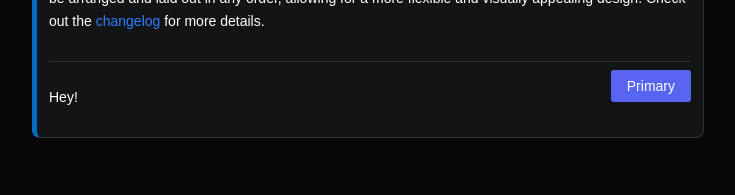
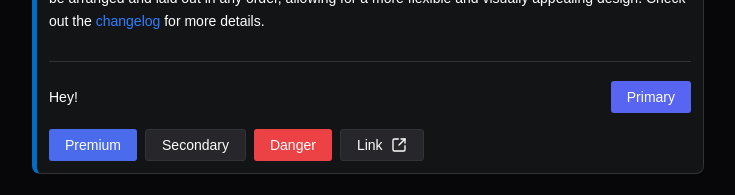
Before and after one commit to dreadfulstep/discord-builder, a Next.js app: page /test in a window 1280 px wide. Shown: the part 845-1040 px from the top of the page, without its empty margins (48-783 px from the left). Before the commit the page ends 1007 px from the top, so only its background shows below. Built offline with nearby package versions, Linux system fonts and the light colour scheme.

Commit message:
Updated button and added action row

```diff
--- a/src/app/globals.css
+++ b/src/app/globals.css
@@ -51,11 +51,12 @@ body {
 }
 
 .discord-button.secondary {
-  background-color: #4F545C;
+  background-color: #27272B;
+  border: 2px solid var(--color-border);
   color: white;
 }
 .discord-button.secondary:hover {
-  background-color: #686D73;
+  background-color: #313136;
 }
 
 .discord-button.success {
@@ -84,11 +85,11 @@ body {
 }
 
 .discord-button.premium {
-  background-color: #EB459E;
+  background-color: #4A6BEB;
   color: white;
 }
 .discord-button.premium:hover {
-  background-color: #C33884;
+  background-color: #3650b6;
 }
 
 .discord-button.disabled {
--- a/src/app/test/page.tsx
+++ b/src/app/test/page.tsx
@@ -1,3 +1,4 @@
+import ActionRow from "@/components/default/ActionRow";
 import Button from "@/components/default/Button";
 import Message from "@/components/Message";
 import Container from "@/components/v2/Container";
@@ -34,6 +35,12 @@ export default function Test() {
             <Text>Hey!</Text>
             <Button style={1} label="Primary" custom_id="primary_button" />
           </Section>
+          <ActionRow>
+            <Button style={6} label="Premium" custom_id="primary_button" />
+            <Button style={2} label="Secondary" custom_id="primary_button" />
+            <Button style={4} label="Danger" custom_id="primary_button" />
+            <Button style={5} label="Link" url="https://example.com" custom_id="primary_button" />
+          </ActionRow>
         </Container>
       </Message>
     </div>
--- /dev/null
+++ b/src/components/default/ActionRow.tsx
@@ -0,0 +1,47 @@
+import React, { ReactNode, isValidElement } from "react";
+
+interface ActionRowProps {
+  children: ReactNode;
+}
+
+const ActionRow = ({ children }: ActionRowProps) => {
+  const childArray = React.Children.toArray(children).filter(isValidElement);
+  const childCount = childArray.length;
+  const hasSelectMenu = childArray.some(
+    child => child.type === 'select'
+  );
+
+  if (hasSelectMenu && childCount > 1) {
+    console.warn('ActionRow can only contain 1 select menu component');
+    return null;
+  }
+
+  if (!hasSelectMenu && childCount > 5) {
+    console.warn('ActionRow can contain maximum 5 interactive components');
+    return null;
+  }
+
+  return (
+    <div className="flex flex-wrap gap-2">
+      {React.Children.map(children, (child, index) => {
+        if (!isValidElement(child)) return null;
+
+        if (child.type === 'button') {
+          return React.cloneElement(child, {
+            key: index
+          });
+        }
+
+        if (child.type === 'select') {
+          return React.cloneElement(child, {
+            key: index
+          });
+        }
+
+        return React.cloneElement(child, { key: index });
+      })}
+    </div>
+  );
+};
+
+export default ActionRow;
--- a/src/components/default/Button.tsx
+++ b/src/components/default/Button.tsx
@@ -1,5 +1,6 @@
 "use client"
 
+import { ArrowUpRightFromSquare } from 'lucide-react';
 import React from 'react';
 
 type ButtonProps = {
@@ -13,57 +14,55 @@ type ButtonProps = {
 };
 
 const Button = ({ style, label, emoji, custom_id, sku_id, url, disabled = false }: ButtonProps) => {
-  const getStyleClass = () => {
+  const baseClasses = "inline-flex items-center justify-center min-w-[60px] min-h-[32px] px-4 py-[2px] rounded-[3px] text-sm font-medium leading-4 cursor-pointer transition-colors duration-150 focus:outline-none";
+
+  const getStyleClasses = () => {
     switch (style) {
-      case 1: return 'discord-button primary';
-      case 2: return 'discord-button secondary';     // Secondary - gray
-      case 3: return 'discord-button success';       // Success - green
-      case 4: return 'discord-button danger';        // Danger - red
-      case 5: return 'discord-button link';          // Link - gray with link styling
-      case 6: return 'discord-button premium';       // Premium - purple/special
-      default: return 'discord-button secondary';    // Default fallback
+      case 1: // Primary
+        return 'bg-[#5865F2] text-white hover:bg-[#4752C4]';
+      case 2: // Secondary
+        return 'bg-[#27272B] border border-border text-white hover:bg-[#313136]';
+      case 3: // Success
+        return 'bg-[#3BA55D] text-white hover:bg-[#2D8048]';
+      case 4: // Danger
+        return 'bg-[#ED4245] text-white hover:bg-[#C03537]';
+      case 5: // Link
+        return 'bg-[#27272B] border border-border text-white hover:bg-[#313136]';
+      case 6: // Premium
+        return 'bg-[#4A6BEB] text-white hover:bg-[#3650b6]';
+      default:
+        return 'bg-[#27272B] border border-border text-white hover:bg-[#313136]';
     }
   };
 
-  const getButtonAttributes = () => {
-    // For link buttons (style 5)
-    if (style === 5 && url) {
-      return {
-        as: 'a',
-        href: url,
-        target: '_blank',
-        rel: 'noopener noreferrer'
-      };
-    }
+  const disabledClasses = 'opacity-50 cursor-not-allowed hover:bg-inherit';
 
-    // For other button types
-    return {
-      type: 'button',
-      'data-custom-id': custom_id,
-      ...(style === 6 && sku_id ? { 'data-sku-id': sku_id } : {})
-    };
-  };
+  const buttonContent = (
+    <>
+      {emoji && <span className="mr-2">{emoji}</span>}
+      {label && <span>{label}</span>}
+    </>
+  );
 
   return style === 5 && url ? (
     <a
-      className={`${getStyleClass()} ${disabled ? 'disabled' : ''}`}
+      className={`${baseClasses} ${getStyleClasses()} ${disabled ? disabledClasses : ''} gap-2`}
       href={url}
       target="_blank"
       rel="noopener noreferrer"
     >
-      {emoji && <span className="button-emoji">{emoji}</span>}
-      {label && <span className="button-label">{label}</span>}
+      {label}
+      <ArrowUpRightFromSquare className="h-4 w-4" />
     </a>
   ) : (
     <button
-      className={`${getStyleClass()} ${disabled ? 'disabled' : ''}`}
+      className={`${baseClasses} ${getStyleClasses()} ${disabled ? disabledClasses : ''}`}
       disabled={disabled}
       type="button"
       data-custom-id={custom_id}
       {...(style === 6 && sku_id ? { 'data-sku-id': sku_id } : {})}
     >
-      {emoji && <span className="button-emoji">{emoji}</span>}
-      {label && <span className="button-label">{label}</span>}
+      {buttonContent}
     </button>
   );
 };
--- a/src/components/v2/Section.tsx
+++ b/src/components/v2/Section.tsx
@@ -2,9 +2,9 @@ import React, { ReactNode } from "react";
 
 const Section = ({ children }: { children: ReactNode }) => {
   return (
-      <div className="flex justify-between">
+    <div className="flex justify-between items-center">
       {React.Children.map(children, (child, index) => (
-          <div key={index} className="self-start">
+        <div key={index} className="flex items-center h-auto">
           {child}
         </div>
       ))}
--- a/src/lib/markdown/parser.tsx
+++ b/src/lib/markdown/parser.tsx
@@ -169,7 +169,7 @@ export default function parseMarkdown(
   return (
     <ReactMarkdown
       components={styledComponents}
-      unwrapDisallowed={true} // This helps prevent the <pre> inside <p> issue
+      unwrapDisallowed={true}
     >
       {input}
     </ReactMarkdown>
```
Lines whose indentation alone changed are shown as unchanged.
